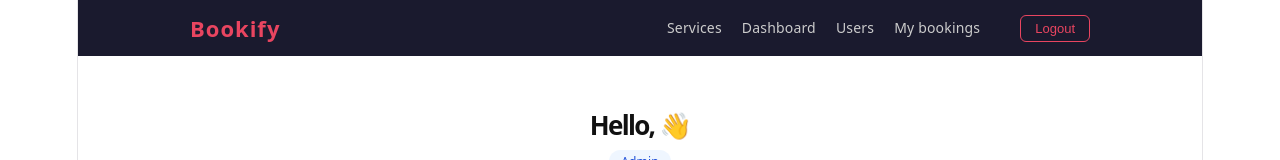
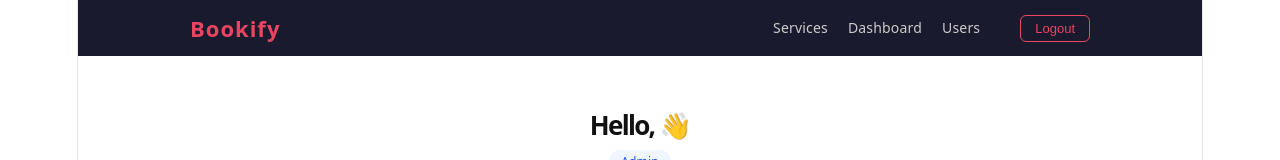
Before and after one commit to Zhantoresh/bookify, a React app in the folder frontend/: page /dashboard in a window 1280 px wide. Shown: the top 160 px of the page. Built offline with nearby package versions, Linux system fonts and the light colour scheme; no server answers; sample sign-in values are in the browser's storage; the HTML template or start-up script is replaced by a standard one.

Commit message:
fix: hide my appointments link for admin role

```diff
--- a/frontend/src/components/Navbar.jsx
+++ b/frontend/src/components/Navbar.jsx
@@ -28,7 +28,9 @@ export default function Navbar() {
               <Link to="/admin/users" style={styles.link}>Users</Link>
             </>
             )}
-              <Link to="/my-appointments" style={styles.link}>My bookings</Link>
+              {user.role !== 'admin' && (
+              <Link to="/my-appointments" style={styles.link}>My appointments</Link>
+            )}
               <span style={styles.email}>{user.full_name}</span>
               <button onClick={onLogout} style={styles.btn}>Logout</button>
             </>
```
